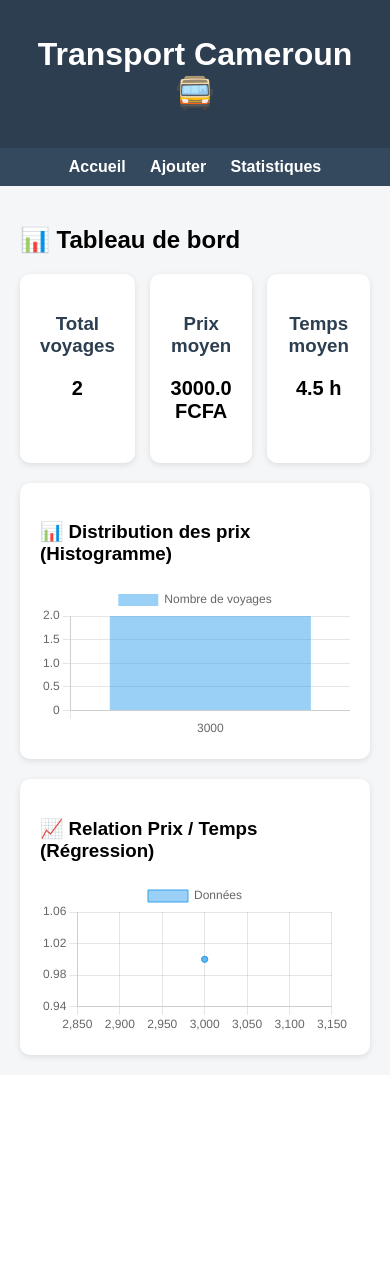
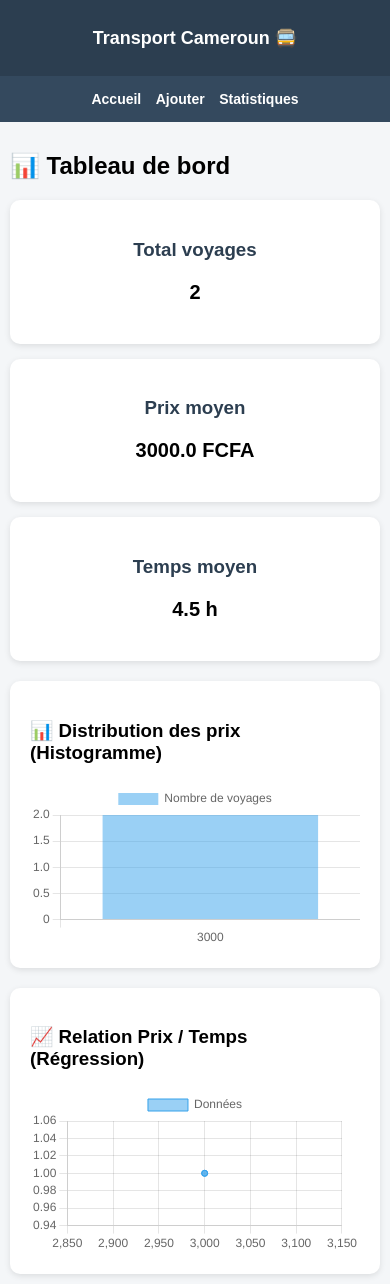
Before and after one commit to SALVADOR884/transport-app, a Flask app: page /stats in a window 390 px wide. Before the commit the page ends 1062 px from the top, so only its background shows below. Run offline with Flask 3, Linux system fonts and the light colour scheme; data comes from the database, SQL or seed files in the repository.

Commit message:
responsive fix

```diff
--- a/static/style.css
+++ b/static/style.css
@@ -90,3 +90,54 @@ button {
 canvas {
     margin-top: 15px;
 }
+/* 📱 RESPONSIVE DESIGN */
+
+* {
+    box-sizing: border-box;
+}
+
+/* conteneur adaptable */
+.container {
+    padding: 10px;
+}
+
+/* cartes flexibles */
+.stats-container {
+    display: flex;
+    gap: 15px;
+    flex-wrap: wrap;
+}
+
+/* sur téléphone */
+@media screen and (max-width: 768px) {
+
+    header h1 {
+        font-size: 18px;
+    }
+
+    nav a {
+        display: inline-block;
+        margin: 5px;
+        font-size: 14px;
+    }
+
+    .stats-container {
+        flex-direction: column;
+    }
+
+    .stat-card {
+        width: 100%;
+    }
+
+    .card {
+        font-size: 14px;
+    }
+
+    canvas {
+        width: 100% !important;
+        height: auto !important;
+    }
+}
+canvas {
+    max-width: 100%;
+}
--- a/templates/base.html
+++ b/templates/base.html
@@ -3,6 +3,7 @@
 <head>
     <title>Transport Cameroun</title>
     <link rel="stylesheet" href="{{ url_for('static', filename='style.css') }}">
+    <meta name="viewport" content="width=device-width, initial-scale=1.0">
 </head>
 <body>
 
@@ -22,3 +23,10 @@
 
 </body>
 </html>
+<style>
+body {
+    margin: 0;
+    padding: 0;
+    overflow-x: hidden;
+}
+</style>
```
